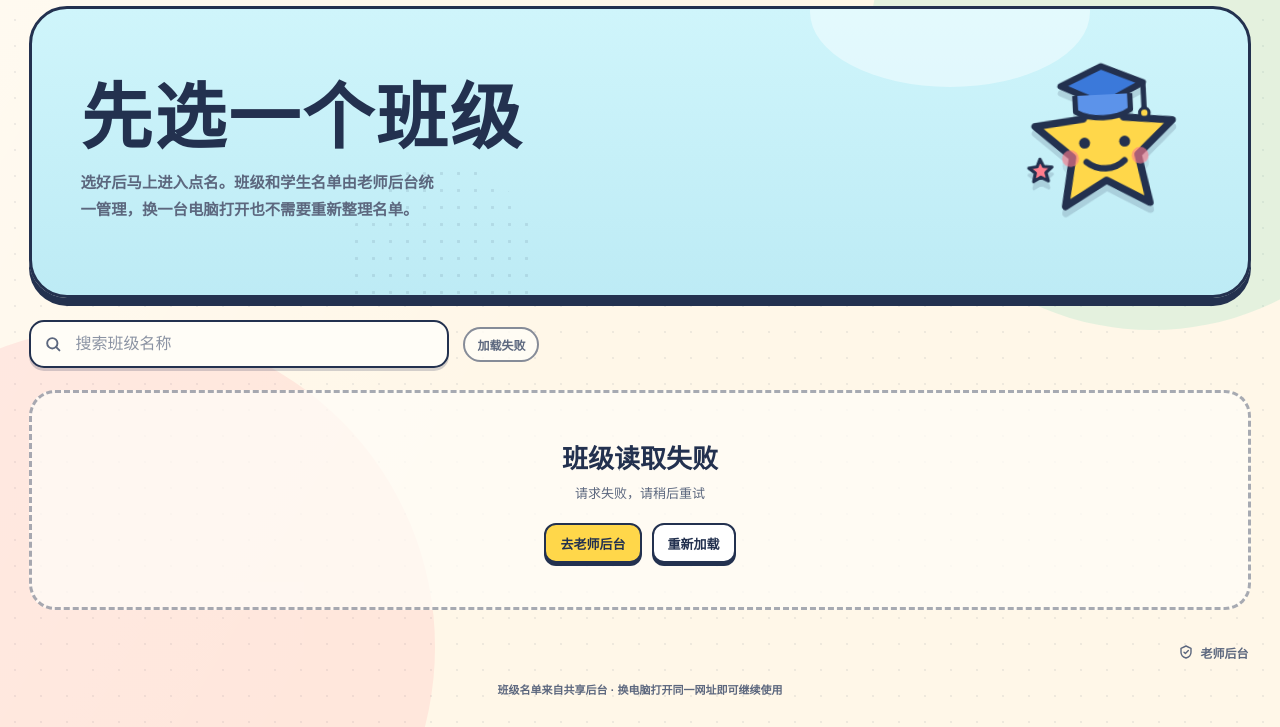
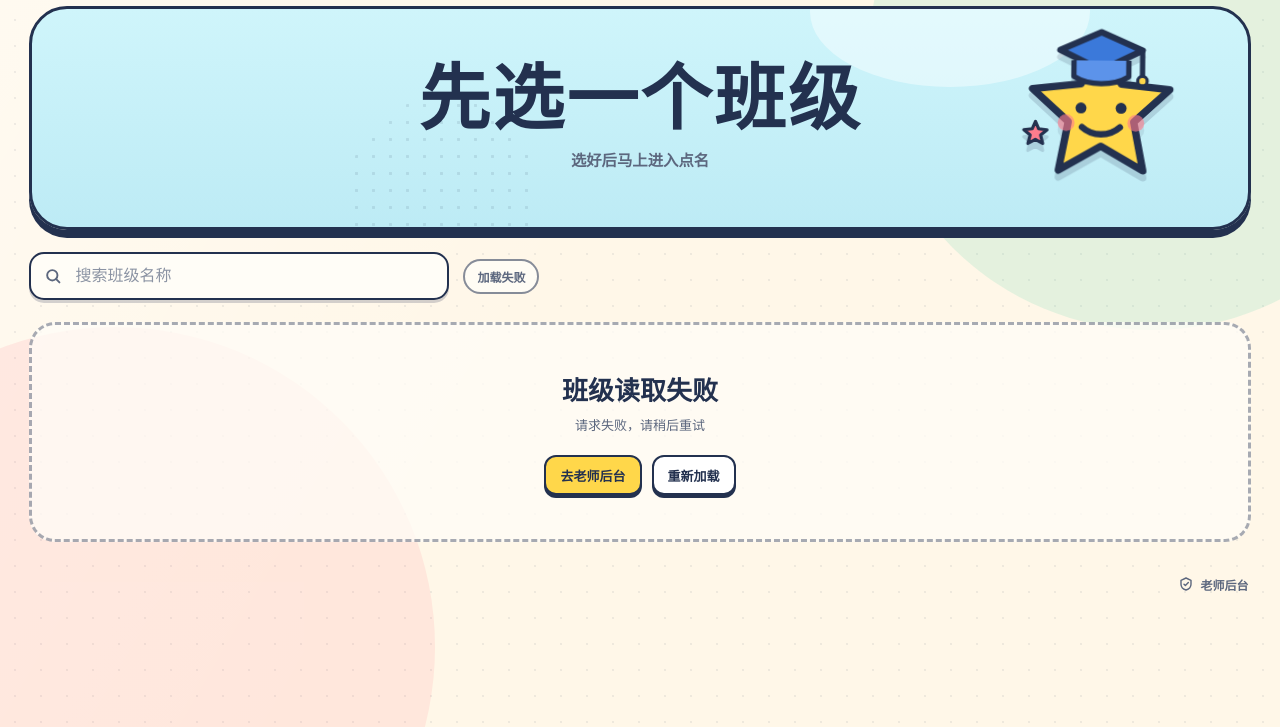
Before and after one commit to benyia/siqi-rollcall, a website: page public/index.html in a window 1280 px wide. Shown: the part 73-800 px from the top of the page. Drawn offline with Linux system fonts and the light colour scheme; no server answers.

```diff
--- a/public/assets/app.css
+++ b/public/assets/app.css
@@ -31,7 +31,7 @@
   min-height: clamp(220px, 28svh, 300px);
   padding: clamp(24px, 4vw, 48px);
   align-items: center;
-  justify-content: space-between;
+  justify-content: center;
   gap: 28px;
   overflow: hidden;
   background: linear-gradient(180deg, #cff5fb 0%, #bdebf5 100%);
@@ -67,7 +67,8 @@
 .gate-copy {
   position: relative;
   z-index: 2;
-  max-width: 650px;
+  max-width: 760px;
+  text-align: center;
 }
 
 .gate-copy h2 {
@@ -81,8 +82,7 @@
 }
 
 .gate-copy p {
-  max-width: 43ch;
-  margin: 14px 0 0;
+  margin: 10px 0 0;
   color: var(--ink-soft);
   font-size: clamp(13px, 1.2vw, 16px);
   font-weight: 600;
@@ -90,12 +90,13 @@
 }
 
 .gate-mascot {
-  position: relative;
+  position: absolute;
+  top: 50%;
+  right: clamp(20px, 4vw, 60px);
   z-index: 1;
-  flex: 0 0 auto;
   width: clamp(110px, 15vw, 190px);
-  transform: rotate(4deg);
-  animation: mascot-float 4.2s ease-in-out infinite;
+  transform: translateY(-50%) rotate(4deg);
+  animation: gate-mascot-float 4.2s ease-in-out infinite;
 }
 
 .gate-mascot svg {
@@ -1199,6 +1200,16 @@
   }
 }
 
+@keyframes gate-mascot-float {
+  0%,
+  100% {
+    transform: translateY(-50%) rotate(-1deg);
+  }
+  50% {
+    transform: translateY(calc(-50% - 8px)) rotate(4deg);
+  }
+}
+
 @keyframes mascot-rock {
   from {
     transform: translateY(-2px) rotate(-12deg);
@@ -1427,14 +1438,11 @@
   }
 
   .gate-copy p {
-    max-width: 22ch;
     font-size: 12px;
   }
 
   .gate-mascot {
-    width: 92px;
-    margin-right: -6px;
-    align-self: flex-end;
+    display: none;
   }
 
   .gate-tools {
--- a/public/assets/app.js
+++ b/public/assets/app.js
@@ -344,7 +344,7 @@
         status = "本轮全班都点过啦，点“重置”再来一轮";
         stageLabel = "本轮完成";
       } else {
-        status = `请 ${state.currentName} 同学来回答吧～`;
+        status = `${state.currentName} 准备好了没～`;
         stageLabel = "已锁定";
       }
     } else if (isEmpty) {
--- a/public/index.html
+++ b/public/index.html
@@ -67,7 +67,7 @@
         <div class="gate-hero">
           <div class="gate-copy">
             <h2 id="classGateTitle">先选一个班级</h2>
-            <p>选好后马上进入点名。班级和学生名单由老师后台统一管理，换一台电脑打开也不需要重新整理名单。</p>
+            <p>选好后马上进入点名</p>
           </div>
           <div class="gate-mascot" aria-hidden="true">
             <svg viewBox="0 0 180 180" fill="none">
@@ -286,9 +286,6 @@
         </section>
       </div>
 
-      <footer class="page-footer">
-        <p>班级名单来自共享后台 · 换电脑打开同一网址即可继续使用</p>
-      </footer>
     </main>
   </div>
 
```
Also changed, not shown: README.md, 1 other file.
